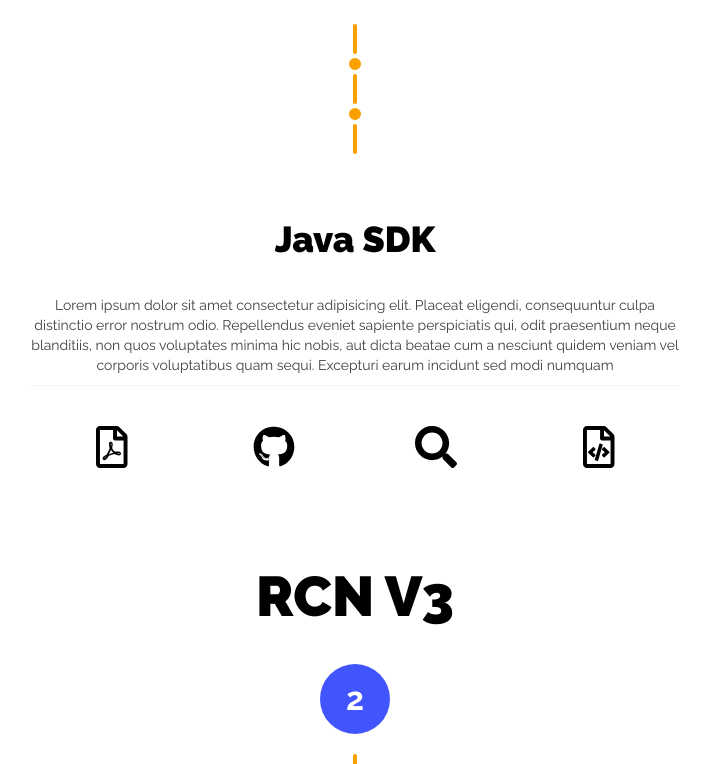
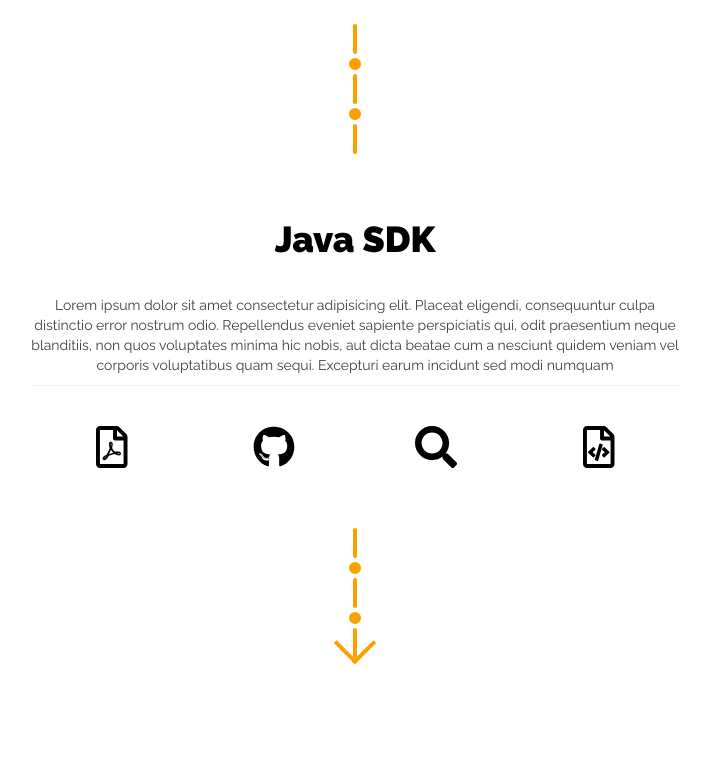
Before and after one commit to devbold/rcn-roadmap, an Angular app: page / in a window 1280 px wide. Shown: the part 2000-2764 px from the top of the page, without its empty margins (285-994 px from the left). Built offline with nearby package versions, Linux system fonts and the light colour scheme.

Commit message:
Timeline Arrow

```diff
--- a/src/app/roadmap/roadmap-container/roadmap-container.component.html
+++ b/src/app/roadmap/roadmap-container/roadmap-container.component.html
@@ -1,6 +1,8 @@
 
-<div class="roadmap" *ngFor='let priority of oRoadmap'>
-  <div class="time-line arrow">
+<div class="roadmap">
+  <div class="priority" *ngFor="let priority of oRoadmap; index as i" [attr.data-index]='i'>
+
+    <div class="time-line arrow-{{i}}">
       <div class="line"></div>
       <div class="circle"></div>
       <div class="line"></div>
@@ -14,8 +16,7 @@
       <div class="index">{{ priority.index }}</div>
     </div>
 
-  <div *ngFor='let component of priority.listComponent'>
-
+    <div class="component" *ngFor='let component of priority.listComponent'>
       <div class="time-line">
         <div class="line"></div>
         <div class="circle"></div>
@@ -36,6 +37,7 @@
           <li><a href="#"><i class="far fa-file-code"></i></a></li>
         </ul>
       </div>
+    </div>
 
   </div>
 </div>
--- a/src/app/roadmap/roadmap-container/roadmap-container.component.scss
+++ b/src/app/roadmap/roadmap-container/roadmap-container.component.scss
@@ -39,13 +39,10 @@
   @extend %absolute-center;
 }
 
-.roadmap{
-  .arrow{
-    &:nth-child(1){
-      display: none;
-    }
-  }
+.arrow-0{
+  display: none;
 }
+
 .time-line{
   margin: 20px 0 ;
   .line {
```
Lines whose indentation alone changed are shown as unchanged.
